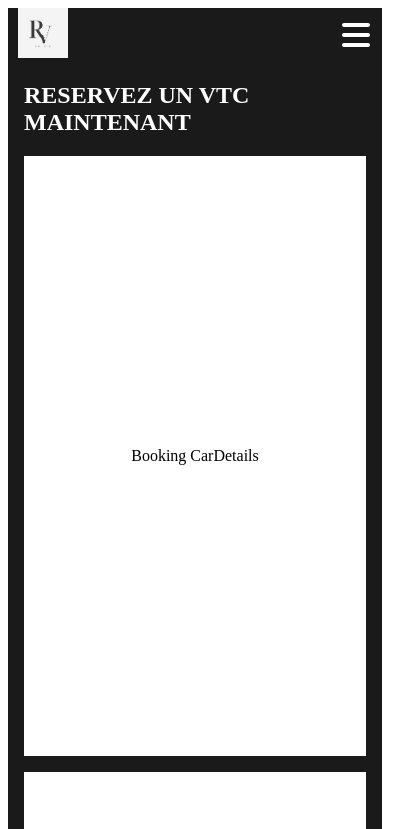
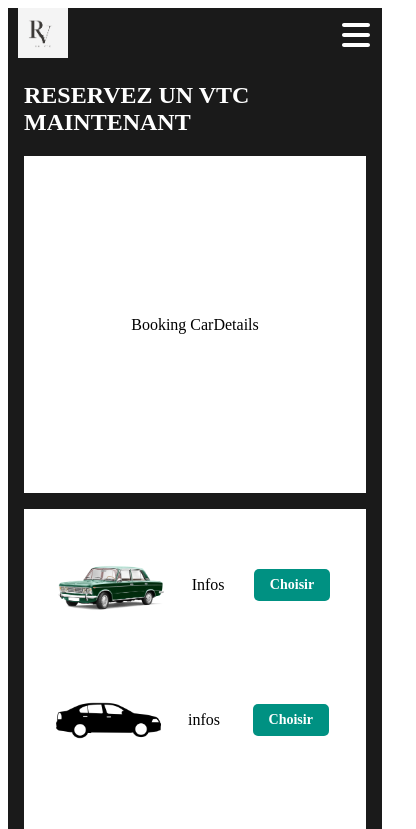
Before and after one commit to nivorako/VTC, a React (Vite) app: page /bookingCar in a window 390 px wide. Shown: the top 829 px of the page, 416 px wide, since content can reach past the window. Built offline with nearby package versions, Linux system fonts and the light colour scheme.

Commit message:
fix responsive behavior on BookingCar

```diff
--- a/src/pages/BookingCar.tsx
+++ b/src/pages/BookingCar.tsx
@@ -98,6 +98,7 @@ const BookingCarContainer = styled.div`
     gap: 1rem;
     @media (max-width: 768px) {
         flex-direction: column;
+        height: 90%;
     }
 `
 
@@ -110,6 +111,8 @@ const BookingCarDetails = styled.div`
     background: white;
     @media (max-width: 768px) {
         width: 100%;
+        height: 40vh;
+        min-height: 200px;
     }
 `
 const CarChoices = styled.div`
@@ -119,30 +122,52 @@ const CarChoices = styled.div`
     justify-content: center;
     flex-direction: column;
     align-items: center;
+    gap: 1rem;
     background: white;
     padding: 1rem;
     box-sizing: border-box;
+    overflow: hidden; // Pour éviter le débordement
+    @media (max-width: 1024px) {
+
+    }
     @media (max-width: 768px) {
+        height: 50vh;
         width: 100%;
-    }
+        min-height: 250px;    }
 `
 const Car = styled.div`
     width: 100%;
-    height: 100%;
+    flex: 1 1 auto; // Permet à chaque Car de prendre autant d'espace que possible
     display: flex;
-    justify-content: center;
+    justify-content: space-between;
     align-items: center;
     background: white;
     border-radius: 10px;
+    padding: 1rem;
+    box-sizing: border-box;
+    overflow: hidden; // Pour éviter le débordement
+
     @media (max-width: 768px) {
-
+        height: 16.66%; /* 50vh / 3 = 16.66% */
+        min-height: 83px;
     }
 `
 
 const CarImage = styled.img`
-    width: 100%;
-    height: auto;
+    width: 60%;
+    height: 50%;
     object-fit: contain;
+    max-width: 100%;
+    display: block;
+    margin: 0 auto;
+    @media (max-width: 1024px) {
+        width: 70%; /* Un peu plus grand au-dessus de 1024px */
+        height: 60%;
+    }
+    @media (max-width: 768px) {
+        width: 90%; /* Un peu plus grand sur mobile */
+        height: 60%;
+    }
 `
 
 const CarInfos = styled.div`
@@ -165,6 +190,9 @@ const CarChoice = styled.div`
     align-items: center;
 
     @media (max-width: 768px) {
-
+         button, a {
+            padding: 0.5rem 1rem;
+            font-size: 0.875rem;
+        }
     }
 `
```
